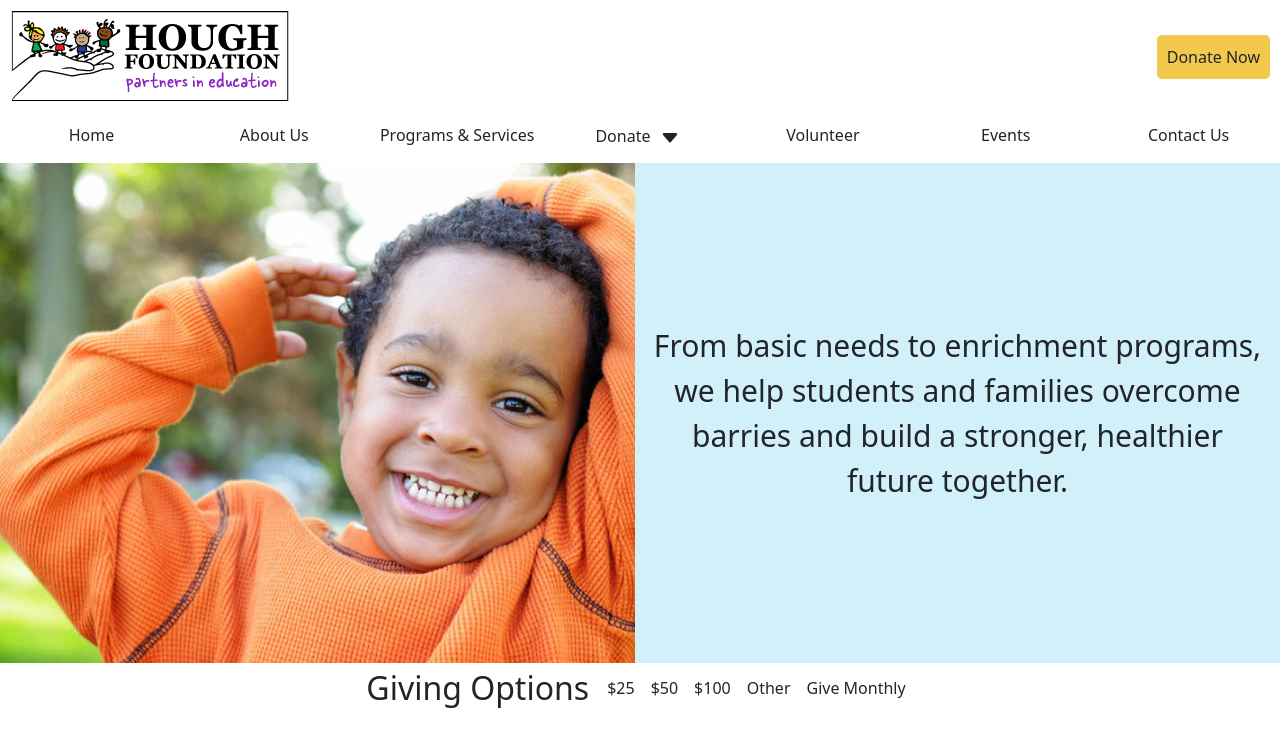
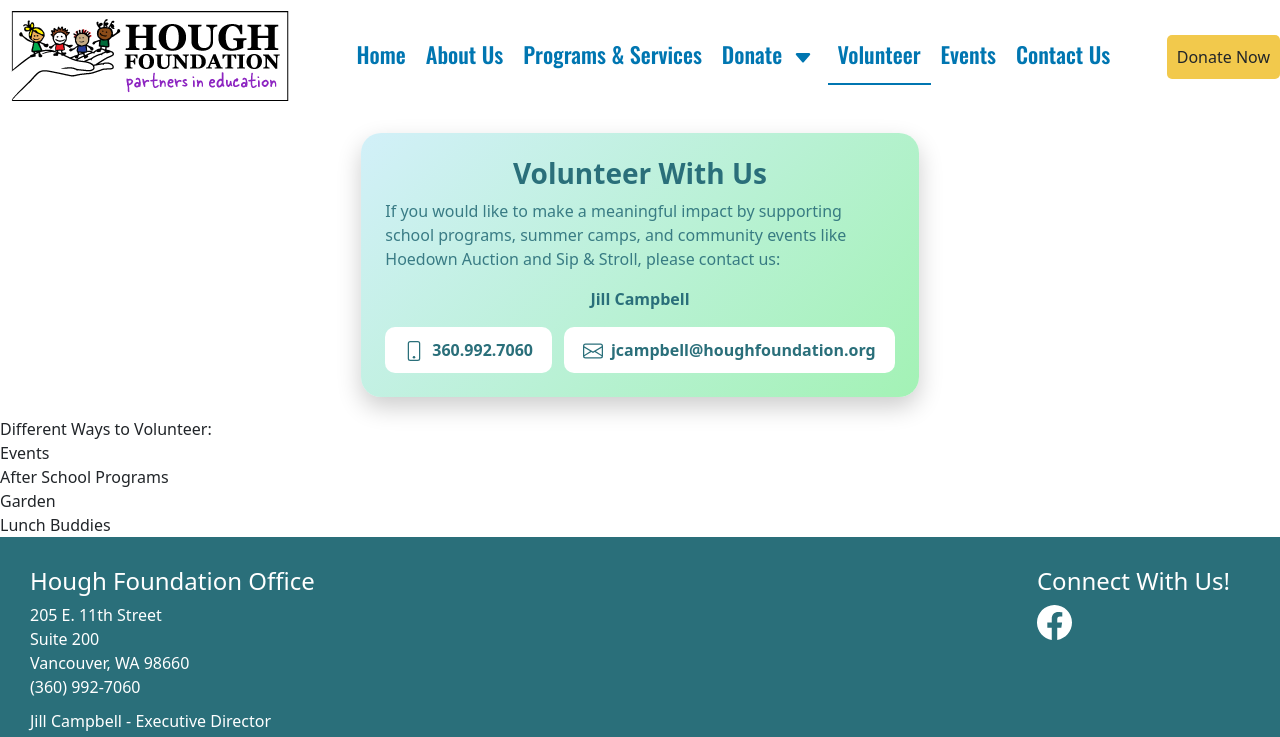
Before and after one commit to connorfrendt/hough-foundation-website, a Vue app: page /volunteer in a window 1280 px wide. Before the commit this address led to /. Shown: the top 737 px of the page. Built offline with nearby package versions, Linux system fonts and the light colour scheme.

Commit message:
lots of updates to header, footer, volunteer, and home

```diff
--- a/src/components/footer/Footer.vue
+++ b/src/components/footer/Footer.vue
@@ -7,6 +7,10 @@
                 <div>Suite 200</div>
                 <div>Vancouver, WA 98660</div>
                 <div>(360) 992-7060</div>
+                <div style="padding: 10px 0;">
+                    <div>Jill Campbell - Executive Director</div>
+                    <div>(360) 901-0132</div>
+                </div>
             </div>
             <div class="tax-info">
                 <!-- <div>Registered 501(c)(3)</div>
--- a/src/components/header/Header.vue
+++ b/src/components/header/Header.vue
@@ -67,10 +67,9 @@
 
         <!--DESKTOP HEADER-->
         <header class="desktop-header">
-            <div class="banner-donate">
-                <img src="../../assets/logo-horizontal-small.png" />
-                <div class="donate-button">Donate Now</div>
-            </div>
+            <div class="header-row">
+                <img class="logo" src="../../assets/logo-horizontal-small.png" />
+
                 <div class="menu-wrapper">
                     <div
                         class="menu-list-desktop"
@@ -109,10 +108,10 @@
                             </RouterLink>
                         </div>
                     </div>
-
                 </div>
 
-
+                <div class="donate-button">Donate Now</div>
+            </div>
         </header>
     </div>
 </template>
@@ -148,32 +147,19 @@
     {
         label: 'Donate',
         children: [
-            { label: 'Different Ways to Give', to: '/donate/ways' },
-            { label: 'Put in Will', to: '/donate/will' },
             { label: 'Monthly Giving', to: '/donate/monthly' },
             { label: 'DIY Fundraising', to: '/donate/diy' },
             { label: 'Estate Gifts', to: '/donate/estate' },
             { label: 'Gifts of Stock & QCD', to: '/donate/gifts-of-stock-and-qcd' },
-            { label: 'Vehicle Donations', to: '/donate/vehicle-donations' },
+            // { label: 'Vehicle Donations', to: '/donate/vehicle-donations' },
             { label: 'Honorary Gifts', to: '/donate/honorary' },
-            { label: 'Shopping Programs', to: '/donate/shopping' }
+            { label: 'Shopping Programs', to: '/donate/shopping' },
+            { label: 'Business Cashback', to: '/' },
+            { label: 'Legacy Giving', to: '/' },
         ]
     },
-    {
-        label: 'Volunteer', to: '/volunteer'
-        // children: [
-        //     { label: 'Volunteer', to: '/volunteer' },
-        //     { label: 'Events', to: '/events' }
-        // ]
-    },
+    { label: 'Volunteer', to: '/volunteer' },
     { label: 'Events', to: '/events' },
-    // {
-    //     label: 'More',
-    //     children: [
-    //         { label: 'Subscribe to Newsletter', to: '/subscribe-to-newsletter' },
-    //         { label: 'Stories and News', to: '/stories-and-news' },
-    //     ]
-    // },
     { label: 'Contact Us', to: '/contact-us' },
 ]);
 
--- a/src/components/header/header.scss
+++ b/src/components/header/header.scss
@@ -1,4 +1,5 @@
 @import "@/styles/bootstrap";
+@import url('https://fonts.googleapis.com/css2?family=Oswald:wght@550&display=swap');
 
 .desktop-header {
     display: none;
@@ -49,6 +50,9 @@
 
         .menu-item {
             border-bottom: 1px solid #eee;
+            font-family: "Oswald", sans-serif;
+            font-size: 22px;
+            color: $sea-blue;
         }
 
         .menu-link,
@@ -111,7 +115,7 @@
     height: 157px;
 }
 
-@include media-breakpoint-up(md) {
+@include media-breakpoint-up(xl) {
     .bg-image {
         background-image: url(../../assets/logo-horizontal-small.png);
         height: 208px;
@@ -126,28 +130,44 @@
     .desktop-header {
         display: block;
 
+        .header-row {
+            display: flex;
+            align-items: center;
+            justify-content: space-between;
+        }
+
+        .logo {
+            flex-shrink: 0;
+        }
+
         .menu-wrapper {
             display: flex;
-            justify-content: space-around;
+            justify-content: center;
             text-align: center;
-
+            flex: 1;
 
             .menu-list-desktop {
                 position: relative;
                 padding: 10px;
-                width: 100%;
                 white-space: nowrap;
+                border-bottom: 2px solid transparent;
+                transition: border-bottom-color 0.25s ease;
+
+                .menu-item-dropdown,
+                .menu-item-non-dropdown {
+                    font-family: "Oswald", sans-serif;
+                    font-size: 22px;
+                    color: $sea-blue;
+                }
 
                 .menu-item-non-dropdown,
                 .submenu-item-desktop {
                     text-decoration: none;
-                    color: inherit;
 
                     &:visited,
                     &:hover,
                     &:active {
                         text-decoration: none;
-                        color: inherit;
                     }
                 }
 
@@ -175,8 +195,9 @@
                     }
                 }
 
-                &:hover {
-                    background-color: rgb(245, 245, 245);
+                &:hover,
+                &:has(.router-link-exact-active) {
+                    border-bottom: 2px solid $sea-blue;
                     cursor: pointer;
                 }
 
@@ -188,18 +209,12 @@
             }
         }
 
-        .banner-donate {
-            display: flex;
-            justify-content: space-between;
-            align-items: center;
-
-            .donate-button {
-                background-color: $golden-yellow;
-                border-radius: 5px;
-                padding: 10px;
-                white-space: nowrap;
-                margin-right: 10px;
-            }
+        .donate-button {
+            background-color: $golden-yellow;
+            border-radius: 5px;
+            padding: 10px;
+            white-space: nowrap;
+            flex-shrink: 0;
         }
     }
 }
--- a/src/components/programs-and-services/ProgramsServices.vue
+++ b/src/components/programs-and-services/ProgramsServices.vue
@@ -20,7 +20,8 @@
     </section>
 
     <section class="card highlight-coral">
-        <h2 class="section-title">Programs</h2>
+        <!-- <h2 class="section-title">Programs</h2> -->
+        <!-- TODO: make all one section -->
         <p>Private Counseling for Students and Parents</p>
         <p>Sometimes life is hard and gets in the way of living a nurturing life that allows our kids to learn and grow.  If you or your child is in need of private counseling, we may be able to help.  Please contact our FCRC:</p>
         <p class="contact-name">Annette Mccabe</p>
@@ -36,7 +37,7 @@
 
     <!-- AFTER SCHOOL TABS -->
     <section class="card highlight-green">
-        <h2 class="section-title">After School Enrichment (2025–2026)</h2>
+        <h2 class="section-title">After School Enrichment Programs (2025–2026)</h2>
 
         <!-- TABS -->
         <div class="tabs">
--- /dev/null
+++ b/src/components/volunteer/Volunteer.vue
@@ -0,0 +1,47 @@
+<template>
+    <div>
+        <div class="volunteer">
+            <div class="volunteer-content-wrapper">
+                <div class="volunteer-content">
+                    <div class="volunteer-text">
+                        <h2 class="volunteer-title">Volunteer With Us</h2>
+                        <p class="volunteer-description">
+                            If you would like to make a meaningful impact by supporting school programs, summer camps, and community events like
+                            Hoedown Auction and Sip & Stroll, please contact us:
+                        </p>
+                        <p class="name">Jill Campbell</p>
+                    </div>
+
+                    <div class="volunteer-actions">
+                        <a href="tel:+13609927060" class="btn primary">
+                            <IconPhone></IconPhone>
+                            <span>360.992.7060</span>
+                        </a>
+                        <a href="mailto:jcampbell@houghfoundation.org" class="btn primary">
+                            <IconMail></IconMail>
+                            <span>jcampbell@houghfoundation.org</span>
+                        </a>
+                    </div>
+                </div>
+            </div>
+        </div>
+
+        <section class="volunteer-card">
+            <div>
+                Different Ways to Volunteer:
+            </div>
+            <div>Events</div>
+            <div>After School Programs</div>
+            <div>Garden</div>
+            <div>Lunch Buddies</div>
+        </section>
+
+    </div>
+</template>
+
+<script setup>
+import IconMail from '@/icons/IconMail.vue';
+import IconPhone from '@/icons/IconPhone.vue';
+</script>
+
+<style scoped lang="scss" src="./volunteer.scss"></style>
--- /dev/null
+++ b/src/components/volunteer/volunteer.scss
@@ -0,0 +1,73 @@
+.volunteer {
+    display: flex;
+    justify-content: center;
+
+    .volunteer-content-wrapper {
+        display: flex;
+        justify-content: center;
+        max-width: 700px;
+        background: linear-gradient(135deg, $light-blue, $light-green);
+        color: $deep-teal;
+        box-shadow: 0 10px 25px rgba(0, 0, 0, 0.2);
+        border-radius: 20px;
+        padding: 24px;
+        margin: 20px 0;
+
+        .volunteer-content {
+            // @media (min-width: 768px) {
+            //     display: flex;
+            //     flex-direction: row;
+            //     justify-content: space-between;
+            //     text-align: left;
+            // }
+
+            .volunteer-actions {
+                display: flex;
+                justify-content: center;
+                gap: 12px;
+
+                .btn {
+                    padding: 10px 18px;
+                    border-radius: 10px;
+                    text-decoration: none;
+                    font-weight: 600;
+                    transition: 0.2s ease;
+                    display: flex;
+                    align-items: center;
+                    gap: 8px;
+                }
+
+                .btn.primary {
+                    display: flex;
+                    background: white;
+                    color: $deep-teal;
+
+                    &:hover {
+                        background: $deep-teal;
+                        color: white;
+                    }
+                }
+            }
+
+            .volunteer-text {
+                .volunteer-title {
+                    font-size: 28px;
+                    font-weight: 700;
+                    margin-bottom: 8px;
+                    text-align: center;
+                }
+
+                .volunteer-description {
+                    max-width: 500px;
+                    opacity: 0.9;
+                }
+
+                .name {
+                    font-weight: bold;
+                    text-align: center;
+                }
+            }
+        }
+    }
+
+}
--- a/src/router/index.js
+++ b/src/router/index.js
@@ -2,9 +2,10 @@
 import Home from '@/components/home/Home.vue';
 import AboutUs from '@/components/about-us/AboutUs.vue';
 import GiftsStockQCD from '@/components/gifts-stock-qcd/GiftsStockQCD.vue';
-import VehicleDonations from '@/components/vehicle-donations/VehicleDonations.vue';
+// import VehicleDonations from '@/components/vehicle-donations/VehicleDonations.vue';
 import ProgramsServices from '@/components/programs-and-services/ProgramsServices.vue';
 import ContactUs from '@/components/contact-us/ContactUs.vue';
+import Volunteer from '@/components/volunteer/Volunteer.vue';
 
 const router = createRouter({
 	history: createWebHistory(import.meta.env.BASE_URL),
@@ -13,7 +14,8 @@
 		{ path: '/about-us', component: AboutUs },
 		{ path: '/programs-and-services', component: ProgramsServices },
 		{ path: '/donate/gifts-of-stock-and-qcd', component: GiftsStockQCD },
-		{ path: '/donate/vehicle-donations', component: VehicleDonations },
+		// { path: '/donate/vehicle-donations', component: VehicleDonations },
+		{ path: '/volunteer', component: Volunteer },
 		{ path: '/contact-us', component: ContactUs },
 		{ path: '/:pathMatch(.*)*', redirect: '/' }
 	],
--- a/src/styles/_variables.scss
+++ b/src/styles/_variables.scss
@@ -3,3 +3,4 @@
 $warm-coral: #F28C7B; // Accent 1 (CTA/buttons)
 $golden-yellow: #F2C94C; // Accent 2 (hover/small highlights)
 $deep-teal: #2A6F7A; // Text
+$sea-blue: #0076b1; // Header text
```
Also changed, not shown: src/components/home/Home.vue (+0 -29 lines), src/components/home/home.scss (+0 -75 lines), src/components/templates/Template.vue (added, +9 -0 lines), src/components/templates/template.scss (added). Lines whose indentation alone changed are shown as unchanged.
